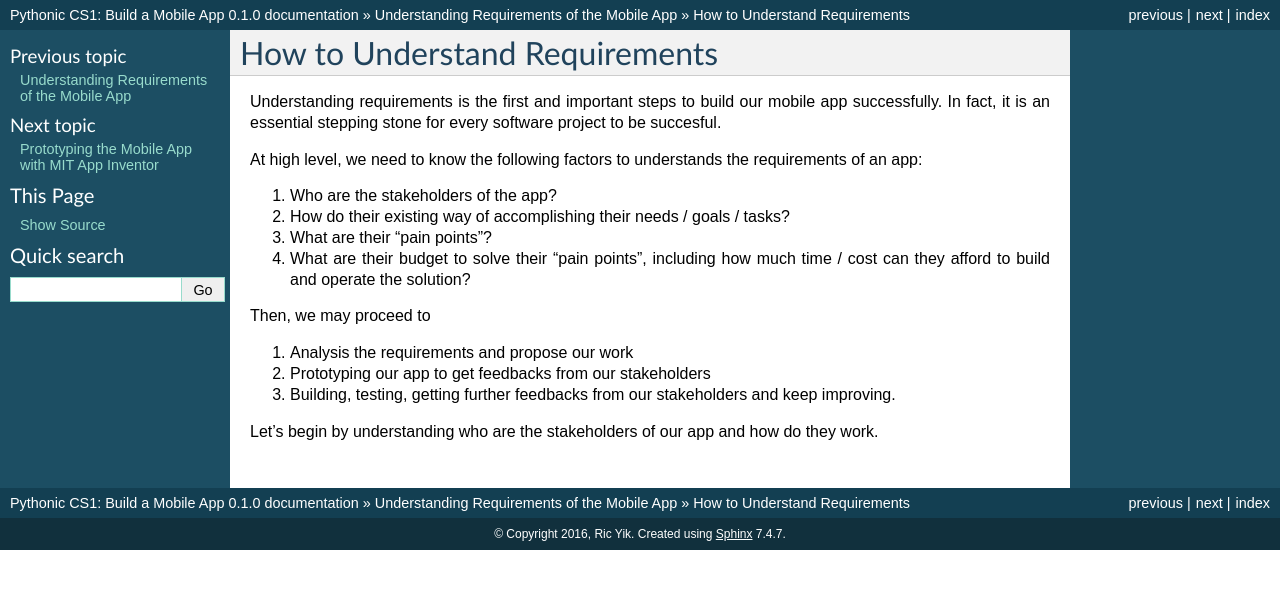
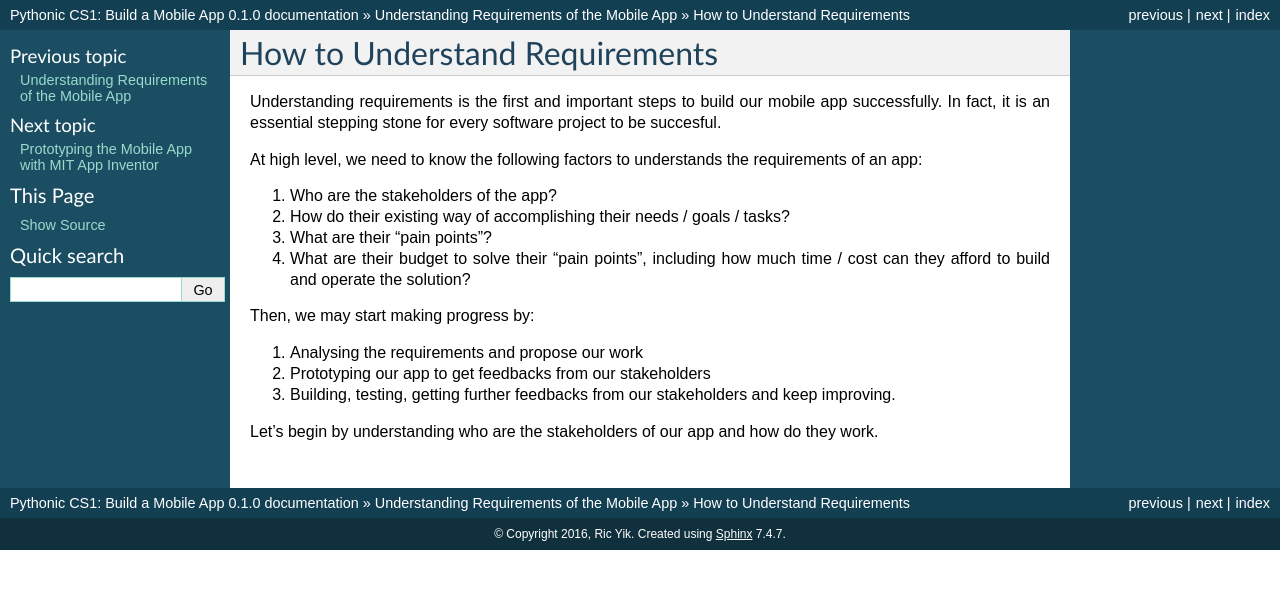
Before and after one commit to Aashritha27/mobileapp.course, a Sphinx documentation site: the page built from docs/how-to-understand-requirements.rst, in a window 1280 px wide. Shown: the top 589 px of the page. Built offline with Sphinx 7.4.7, drawn with Linux system fonts in a browser that asks for light colours.

Commit message:
Change wording

```diff
--- a/docs/how-to-understand-requirements.rst
+++ b/docs/how-to-understand-requirements.rst
@@ -11,9 +11,9 @@ At high level, we need to know the following factors to understands the requirem
 #. What are their "pain points"?
 #. What are their budget to solve their "pain points", including how much time / cost can they afford to build and operate the solution?
 
-Then, we may proceed to
+Then, we may start making progress by:
 
-#. Analysis the requirements and propose our work
+#. Analysing the requirements and propose our work
 #. Prototyping our app to get feedbacks from our stakeholders
 #. Building, testing, getting further feedbacks from our stakeholders and keep improving.
 
```
